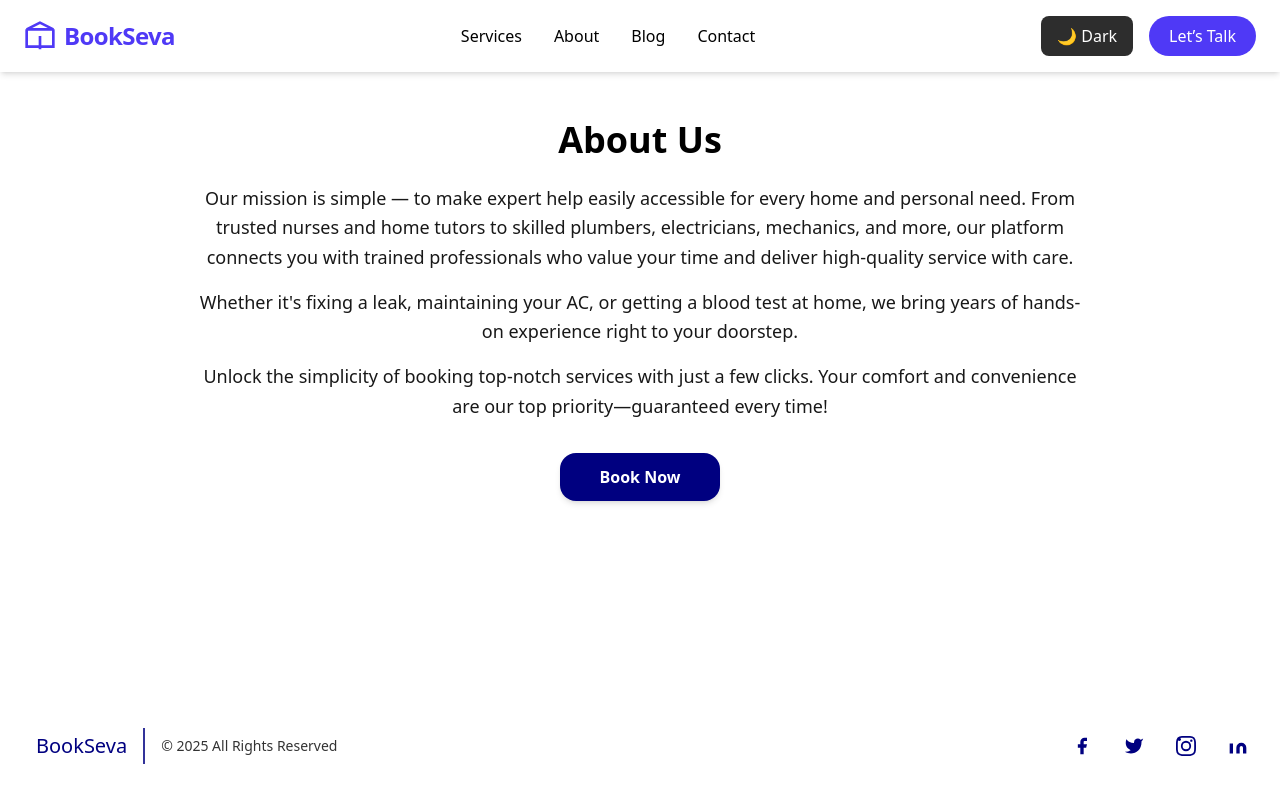
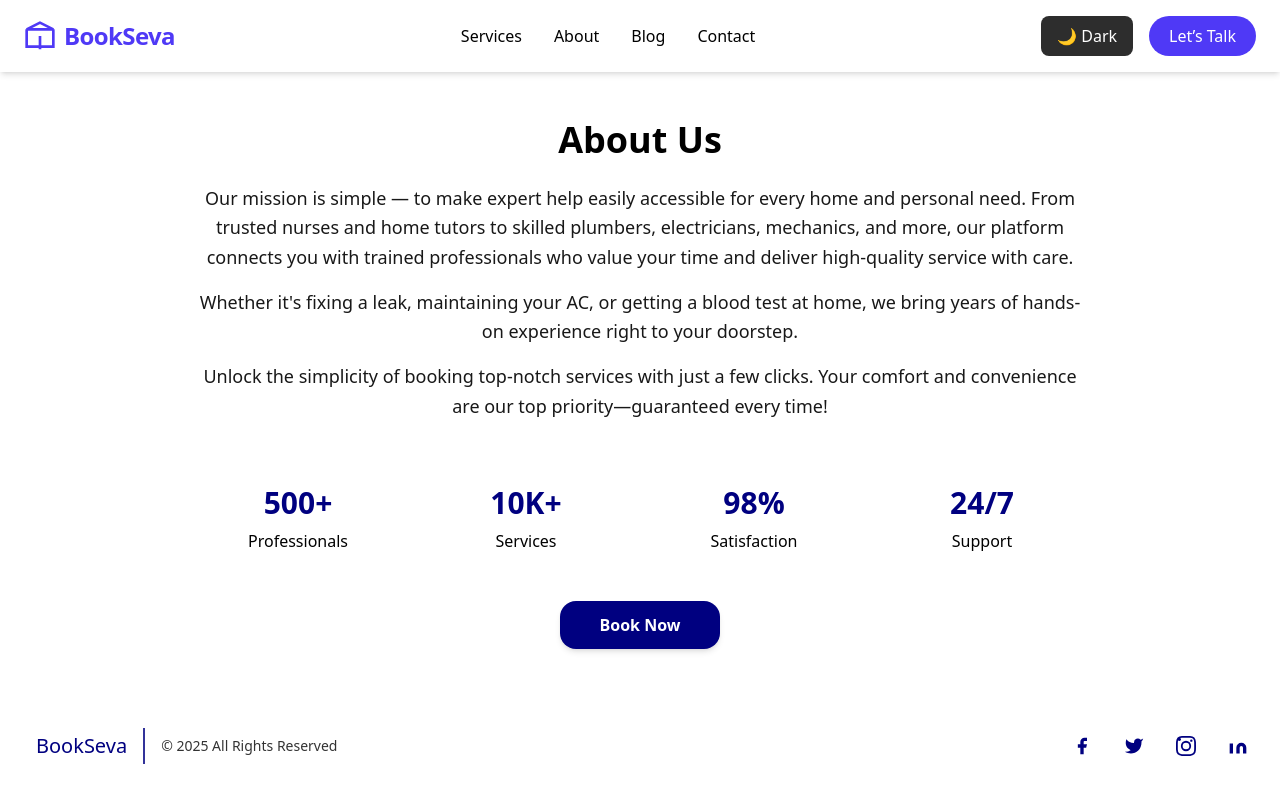
Before and after one commit to ChampDeepak/BookSevaFrontend, a React (Vite) app: page /About in a window 1280 px wide. Built offline with nearby package versions, Linux system fonts and the light colour scheme.

Commit message:
ServiceCard Added

```diff
--- /dev/null
+++ b/src/Components/ServiceCard.jsx
@@ -0,0 +1,20 @@
+const ServiceCard = ({ image, title, description }) => {
+    return (
+      <div className="bg-white rounded-lg shadow-md overflow-hidden transition-transform duration-300 hover:shadow-xl hover:-translate-y-1">
+        <div className="h-48 overflow-hidden">
+          <img
+            src={image || "/api/placeholder/400/300"}
+            alt={title}
+            className="w-full h-full object-cover"
+          />
+        </div>
+        <div className="p-6">
+          <h3 className="text-xl font-bold text-gray-800 mb-2">{title}</h3>
+          <p className="text-gray-600">{description}</p>
+          <button className="mt-4 bg-blue-600 hover:bg-blue-700 text-white py-2 px-4 rounded-md transition-colors duration-300">
+            Book Now
+          </button>
+        </div>
+      </div>
+    );
+  };
--- a/src/Pages/About.jsx
+++ b/src/Pages/About.jsx
@@ -52,6 +52,19 @@ const About = () => {
            Unlock the simplicity of booking top-notch services with just a few clicks. Your comfort and convenience are our top priority—guaranteed every time!
           </p>
         </div>
+        <div className="mt-12 grid grid-cols-2 md:grid-cols-4 gap-4">
+  {[
+    { number: "500+", label: "Professionals" },
+    { number: "10K+", label: "Services" },
+    { number: "98%", label: "Satisfaction" },
+    { number: "24/7", label: "Support" }
+  ].map((stat, index) => (
+    <div key={index} className="p-4">
+      <p className="text-3xl font-bold" style={{ color: 'var(--link_clr)' }}>{stat.number}</p>
+      <p className="mt-2" style={{ color: 'var(--body_clr)' }}>{stat.label}</p>
+    </div>
+  ))}
+</div>
 
         <button
           className="mt-8 font-semibold py-3 px-6 rounded-2xl shadow-md transition-all duration-300 hover:scale-105 focus:outline-none focus:ring-2 focus:ring-offset-2"
@@ -63,7 +76,9 @@ const About = () => {
         >
           Book Now
         </button>
+
       </div>
+
     </section>
   );
 };
```
